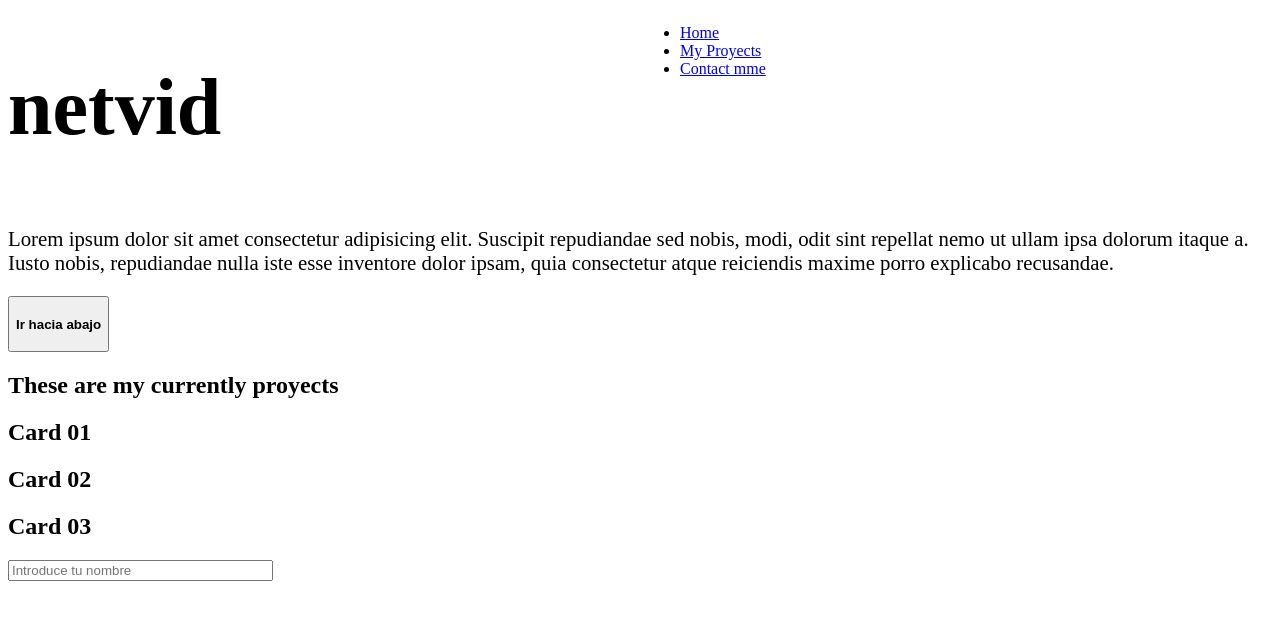
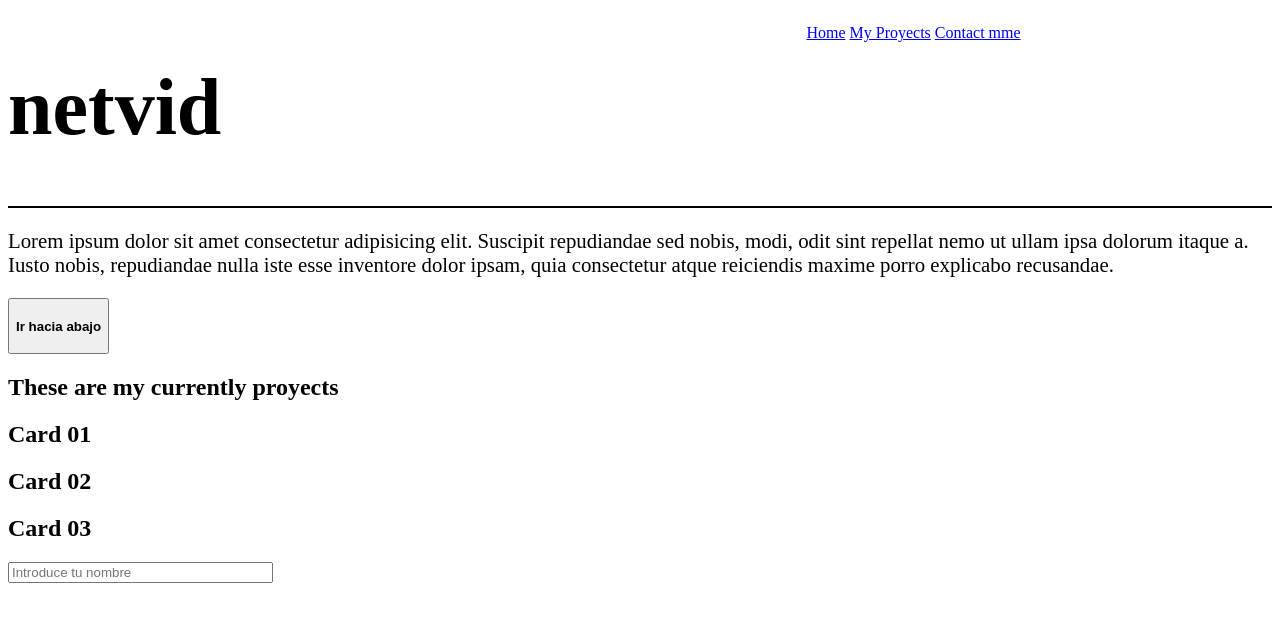
Before and after one commit to netvid/netvid.github.io, a plain HTML site: page index.html in a window 1280 px wide. Drawn offline with Linux system fonts and the light colour scheme.

Commit message:
Initial progress and define css clases and first select to the color palette

```diff
--- /dev/null
+++ b/scss/components/_header.scss
@@ -0,0 +1,19 @@
+.header{
+    display: flex;
+    flex-direction: row;
+    width: 100%;
+    border-bottom: 2px solid #000;
+    .header__logo{
+        font-size: var(--h1-font);
+        width: 60%;
+    }
+    .header__menu{
+        width: 40%;
+
+        ul{
+            li{
+                display: inline-block;
+            }
+        }
+    }
+}
--- a/scss/components/_home.scss
+++ b/scss/components/_home.scss
@@ -1,19 +1,3 @@
-.header{
-    display: flex;
-    flex-direction: row;
-    width: 100%;
-    .header__logo{
-        font-size: var(--h1-font);
-        width: 50%;
-    }
-
-    .header__menu{
-        width: 50%;
-
-    }
-}
-
-
 .home{
     .home__description{
         font-size: var(--font-size-normal);
--- a/scss/main.scss
+++ b/scss/main.scss
@@ -1,2 +1,5 @@
+@import 'config/_variables';
+@import 'components/header';
 @import 'components/_home';
-@import 'config/_variables';
+@import 'components/proyects';
+@import 'components/footer';
```
Also changed, not shown: index.html (+0 -2 lines), scss/components/_proyects.scss (added), scss/components/footer.css (added), scss/components/footer.scss (added), scss/main.css, 3 other files.
